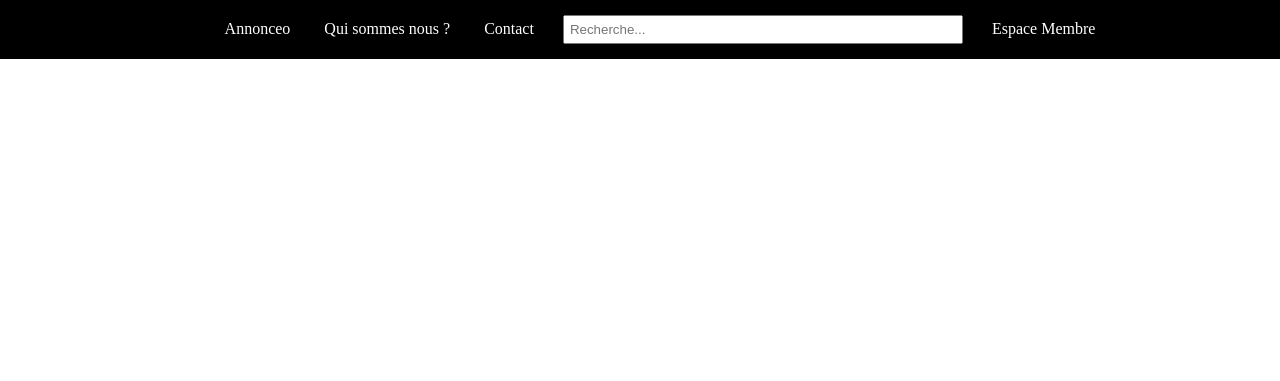
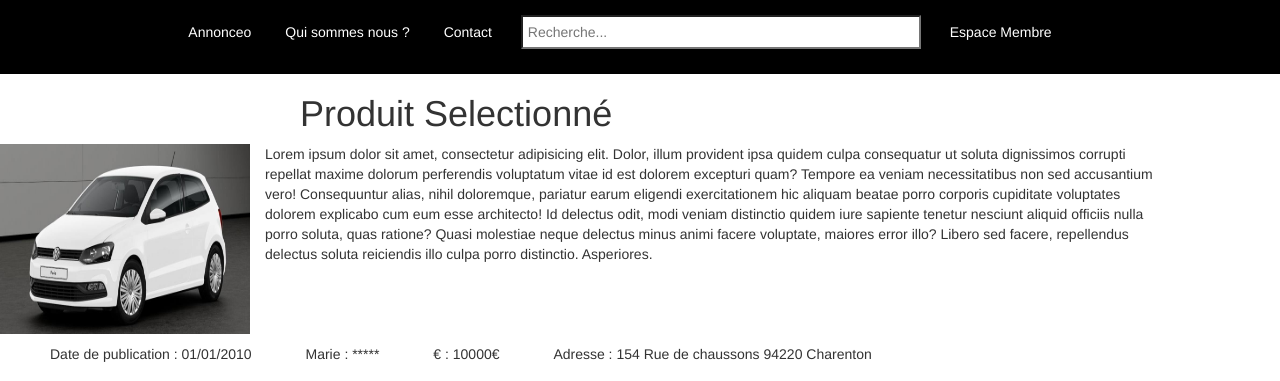
Before and after one commit to Yoan28/projet-annonceo, a PHP site: page /ficheAnnonce.php in a window 1280 px wide. Shown: the top 381 px of the page. Run offline with PHP 8.4, Linux system fonts and the light colour scheme; some libraries are stand-ins or nearby versions.

Commit message:
JeudiSoirAvantDePartir

```diff
--- a/ficheAnnonce.php
+++ b/ficheAnnonce.php
@@ -3,6 +3,43 @@
 ?>
 
 
+	<h1 id="titrePageFicheAnnonce">Produit Selectionné</h1>
+
+	<div class="conteneurFlex">
+
+		<!-- Image du produit assez grande -->
+		<img src="inc/img/polo-blanche.jpg" width='250px' height='190px'>
+		<p>
+			Lorem ipsum dolor sit amet, consectetur adipisicing elit. Dolor, illum provident ipsa quidem culpa consequatur ut soluta dignissimos corrupti repellat maxime dolorum perferendis voluptatum vitae id est dolorem excepturi quam? Tempore ea veniam necessitatibus non sed accusantium vero! Consequuntur alias, nihil doloremque, pariatur earum eligendi exercitationem hic aliquam beatae porro corporis cupiditate voluptates dolorem explicabo cum eum esse architecto! Id delectus odit, modi veniam distinctio quidem iure sapiente tenetur nesciunt aliquid officiis nulla porro soluta, quas ratione? Quasi molestiae neque delectus minus animi facere voluptate, maiores error illo? Libero sed facere, repellendus delectus soluta reiciendis illo culpa porro distinctio. Asperiores.
+		</p>
+	</div>
+
+	<!-- Petites infos sous le produit -->
+	<ul id="infosProduitPageFicheAnnonce">
+		<li>Date de publication : 01/01/2010</li>
+		<li>Marie : *****</li>
+		<li>€ : 10000€</li>
+		<li>Adresse : 154 Rue de chaussons 94220 Charenton</li>
+	</ul>
+
+	<!-- Map google geooloc -->
+	<iframe
+		src="https://www.google.com/maps/embed?pb=!1m18!1m12!1m3!1d2626.594591966316!2d2.402590016027467!3d48.82779617928449!2m3!1f0!2f0!3f0!3m2!1i1024!2i768!4f13.1!3m3!1m2!1s0x47e6725970538403%3A0x949e3b28d8b18854!2s154+Rue+de+Paris%2C+94220+Charenton-le-Pont!5e0!3m2!1sfr!2sfr!4v1498140006776" allowfullscreen>
+	</iframe>
+
+	<h2>Autres Annonces</h2>
+	<div id="autresAnnonces">
+		<img src="inc/img/polo-blanche.jpg" width='22%' height="200px">
+		<img src="inc/img/polo-blanche.jpg" width='22%' height="200px">
+		<img src="inc/img/polo-blanche.jpg" width='22%' height="200px">
+		<img src="inc/img/polo-blanche.jpg" width='22%' height="200px">
+	</div>
+
+	<div id="liensEnBas">
+		<a href="commentaire.php">Déposer un commentaire ou une note</a>
+		<a href="annonces.php">Retour vers les annonces</a>
+	</div>
+
 
 <?php
 	require_once('inc/bas.inc.php');
--- a/inc/css/style.css
+++ b/inc/css/style.css
@@ -56,14 +56,14 @@ footer{
 
 /*DEBUT EDOUARD*/
 
-	.conteneurSection
+	/* Page haut */
+	.conteneur
 	{
-		margin:0 auto;
+		margin:0;
 		width: 1170px;
-		display: flex;
-		min-height: 775px;
 	}
 
+	/* Page acceuil */
 	#formGauchePageAccueil
 	{
 		width: 25%;
@@ -74,4 +74,50 @@ footer{
 		width: 75%;
 	}
 
+	/* Page acceuil et fiche annonce */
+	.conteneurFlex
+	{
+		display: flex;
+	}
+
+	/* Page fiche annonce */
+
+	#titrePageFicheAnnonce
+	{
+		margin-left: 300px;
+	}
+
+	iframe
+	{
+		width:100%;
+	}
+
+	.conteneurFlex > img
+	{
+		margin-right: 15px;
+	}
+
+	#infosProduitPageFicheAnnonce li
+	{
+		display: inline-block;
+		margin-right: 30px;
+	}
+
+	#autresAnnonces
+	{
+		display: flex;
+    	justify-content: space-around;
+    	background: #F5F5F5;
+    	margin-bottom: 20px;
+	}
+
+	#liensEnBas
+	{
+		display: flex;
+    	justify-content: space-between;
+       	background: #F5F5F5;
+     	margin-bottom: 20px;
+     	padding: 10px;
+	}
+
 /*FIN EDOUARD*/
--- a/inc/haut.inc.php
+++ b/inc/haut.inc.php
@@ -4,6 +4,11 @@
 	<meta charset="UTF-8">
 	<title>Mon site</title>
 	<link rel="stylesheet" type="text/css" href="/projet-annonceo/inc/css/style.css">
+	<!-- jQuery -->
+	<script src="https://ajax.googleapis.com/ajax/libs/jquery/3.2.1/jquery.min.js"></script>
+	<!-- Bootstrap -->
+	<link rel="stylesheet" href="https://maxcdn.bootstrapcdn.com/bootstrap/3.3.7/css/bootstrap.min.css" integrity="sha384-BVYiiSIFeK1dGmJRAkycuHAHRg32OmUcww7on3RYdg4Va+PmSTsz/K68vbdEjh4u" crossorigin="anonymous">
+	<script src="https://maxcdn.bootstrapcdn.com/bootstrap/3.3.7/js/bootstrap.min.js" integrity="sha384-Tc5IQib027qvyjSMfHjOMaLkfuWVxZxUPnCJA7l2mCWNIpG9mGCD8wGNIcPD7Txa" crossorigin="anonymous"></script>
 </head>
 
 <body>
@@ -22,4 +27,4 @@
 	</header>
 
 	<section>
-		<div class="conteneurSection">
+		<div class="conteneur">
```
Also changed, not shown: deposerAnnonce.php (added, +54 -0 lines), index.php (+6 -2 lines).
